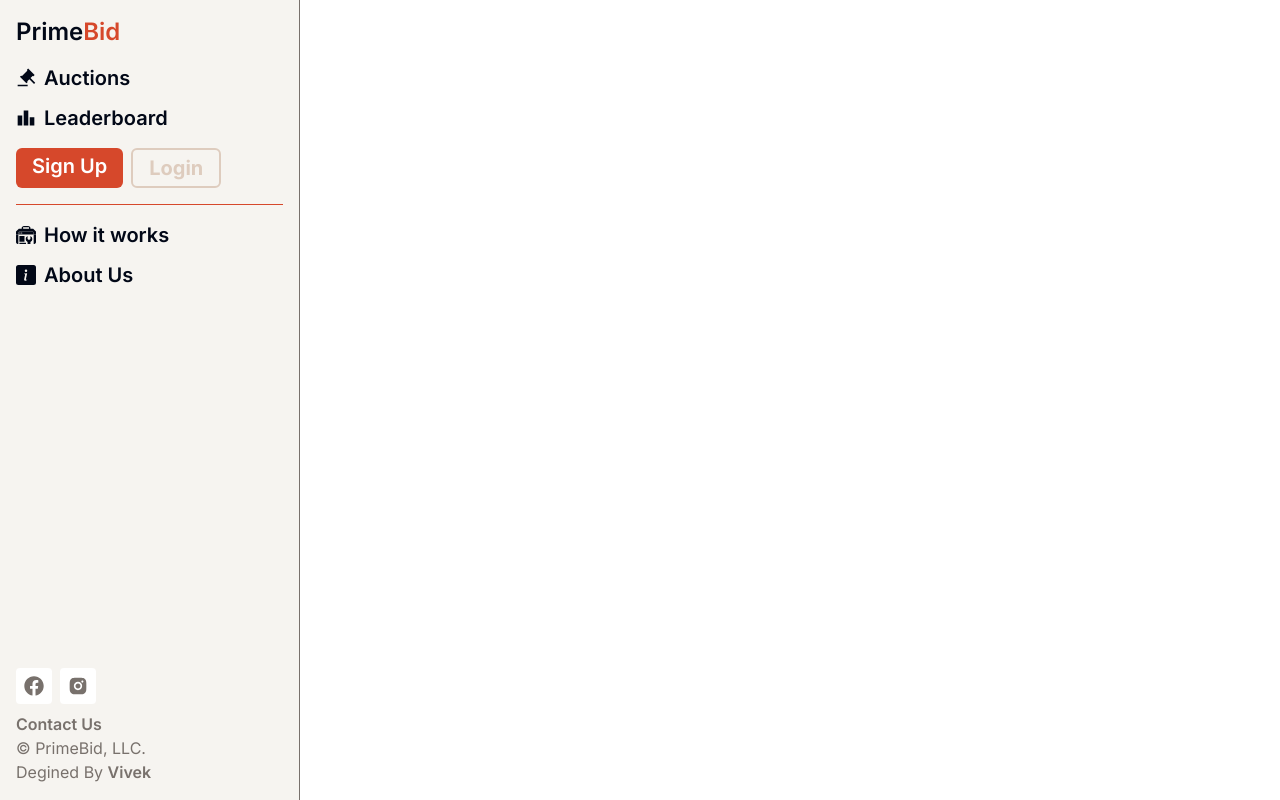
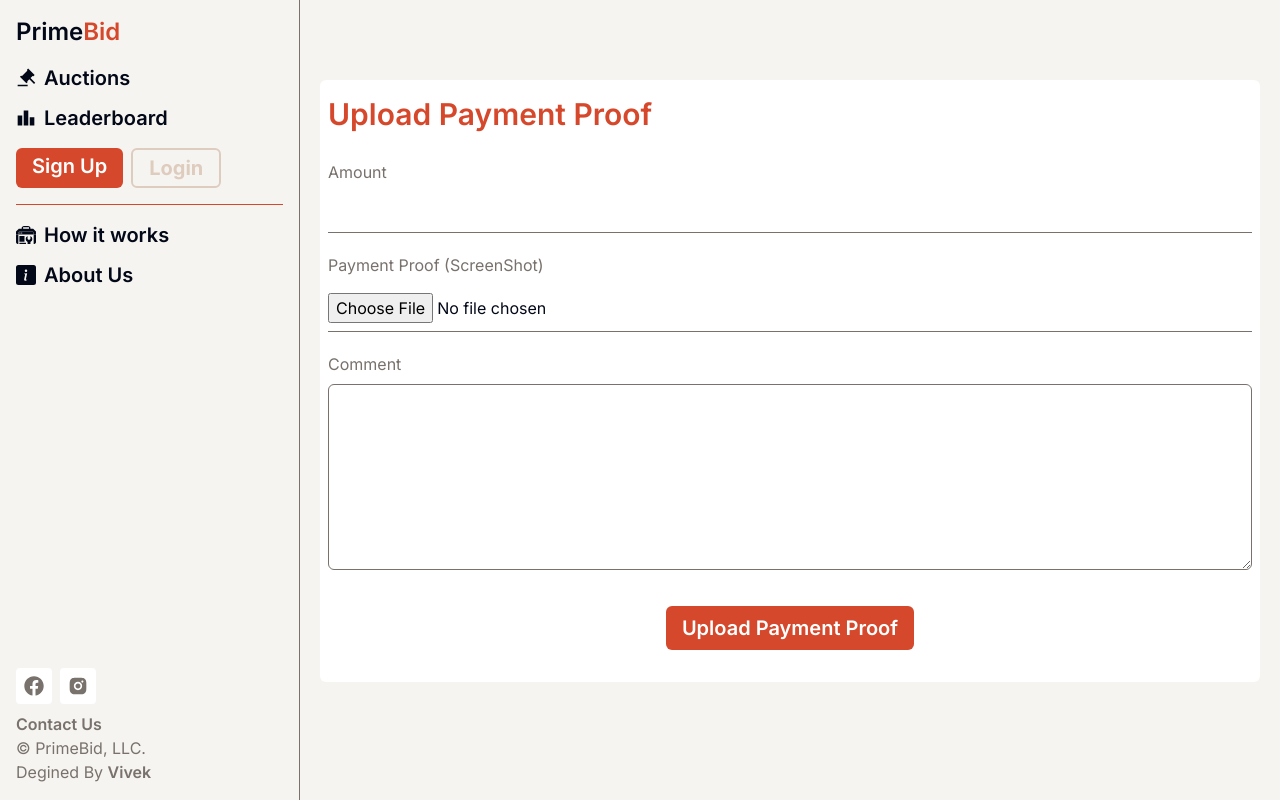
Before and after one commit to viv756/mern-auction-platform-frontend, a React (Vite) app: page /submit-commission in a window 1280 px wide. Built offline with nearby package versions, Linux system fonts and the light colour scheme.

Commit message:
create submit commission component and submit commission functionality

```diff
--- a/src/App.jsx
+++ b/src/App.jsx
@@ -5,6 +5,7 @@ import Home from "./pages/Home";
 import "react-toastify/dist/ReactToastify.css";
 import SignUp from "./pages/SignUp";
 import Login from "./pages/Login";
+import SubmitCommission from "./pages/SubmitCommission";
 
 const App = () => {
   return (
@@ -14,6 +15,7 @@ const App = () => {
         <Route path="/" element={<Home />} />
         <Route path="/sign-up" element={<SignUp />} />
         <Route path="/login" element={<Login />} />
+        <Route path="/submit-commission" element={<SubmitCommission />} />
       </Routes>
       <ToastContainer position="top-right" />
     </BrowserRouter>
--- /dev/null
+++ b/src/pages/SubmitCommission.jsx
@@ -0,0 +1,74 @@
+import { postCommissionProof } from "@/store/slices/commissionSlice";
+import { useState } from "react";
+import { useDispatch, useSelector } from "react-redux";
+
+const SubmitCommission = () => {
+  const [proof, setProof] = useState("");
+  const [amount, setAmount] = useState("");
+  const [comment, setComment] = useState("");
+
+  const dispatch = useDispatch();
+  const { loading } = useSelector((state) => state.commission);
+
+  const proofHandler = (e) => {
+    const file = e.target.files[0];
+    setProof(file);
+  };
+
+  const handlePaymentProof = (e) => {
+    e.preventDefault();
+    const formData = new FormData();
+    formData.append("proof", proof);
+    formData.append("amount", amount);
+    formData.append("comment", comment);
+    dispatch(postCommissionProof(formData));
+  };
+
+  return (
+    <>
+      <section className="w-full ml-0 m-0 h-fit px-5 pt-20 lg:pl-[320px] flex flex-col min-h-screen py-4 justify-start">
+        <div className="bg-white mx-auto w-full h-auto px-2 flex flex-col gap-4 items-center py-4 justify-center rounded-md">
+          <form className="flex flex-col gap-5 w-full" onSubmit={handlePaymentProof}>
+            <h3
+              className={`text-[#D6482B] text-xl font-semibold mb-2 min-[480px]:text-xl md:text-2xl lg:text-3xl`}>
+              Upload Payment Proof
+            </h3>
+            <div className="flex flex-col gap-2">
+              <label className="text-[16px] text-stone-500">Amount</label>
+              <input
+                type="number"
+                value={amount}
+                onChange={(e) => setAmount(e.target.value)}
+                className="text-[16px] py-2 bg-transparent border-b-[1px] border-b-stone-500 focus:outline-none"
+              />
+            </div>
+            <div className="flex flex-col gap-2">
+              <label className="text-[16px] text-stone-500">Payment Proof (ScreenShot)</label>
+              <input
+                type="file"
+                onChange={proofHandler}
+                className="text-[16px] py-2 bg-transparent border-b-[1px] border-b-stone-500 focus:outline-none"
+              />
+            </div>
+            <div className="flex flex-col gap-2">
+              <label className="text-[16px] text-stone-500">Comment</label>
+              <textarea
+                value={comment}
+                onChange={(e) => setComment(e.target.value)}
+                rows={7}
+                className="text-[16px] py-2 bg-transparent border-[1px] rounded-md px-1 border-stone-500 focus:outline-none"
+              />
+            </div>
+            <button
+              className="bg-[#d6482b] mx-auto font-semibold hover:bg-[#b8381e] text-xl transition-all duration-300 py-2 px-4 rounded-md text-white my-4"
+              type="submit">
+              {loading ? "Uploading..." : "Upload Payment Proof"}
+            </button>
+          </form>
+        </div>
+      </section>
+    </>
+  );
+};
+
+export default SubmitCommission;
--- /dev/null
+++ b/src/store/slices/commissionSlice.js
@@ -0,0 +1,38 @@
+import { createSlice } from "@reduxjs/toolkit";
+import axios from "axios";
+import { toast } from "react-toastify";
+
+const commissionSlice = createSlice({
+  name: "commission",
+  initialState: {
+    loading: false,
+  },
+  reducers: {
+    postCommissionProofRequest(state, action) {
+      state.loading = true;
+    },
+    postCommissionProofSuccess(state, action) {
+      state.loading = false;
+    },
+    postCommissionProofFailed(state, action) {
+      state.loading = false;
+    },
+  },
+});
+
+export const postCommissionProof = (data) => async (dispatch) => {
+  dispatch(commissionSlice.actions.postCommissionProofRequest());
+  try {
+    const response = await axios.post("http://localhost:5000/api/v1/commission/proof", data, {
+      withCredentials: true,
+      headers: { "Content-Type": "multipart/form-data" },
+    });
+    dispatch(commissionSlice.actions.postCommissionProofSuccess());
+    toast.success(response.data.message);
+  } catch (error) {
+    dispatch(commissionSlice.actions.postCommissionProofFailed());
+    toast.error(error.response.data.message);
+  }
+};
+
+export default commissionSlice.reducer;
--- a/src/store/store.js
+++ b/src/store/store.js
@@ -1,8 +1,10 @@
 import { configureStore } from "@reduxjs/toolkit";
-import userReducer from "@/store/slices/userSlice"
+import userReducer from "@/store/slices/userSlice";
+import commissionReducer from "@/store/slices/commissionSlice";
 
 export const store = configureStore({
   reducer: {
     user: userReducer,
+    commission: commissionReducer,
   },
 });
```
